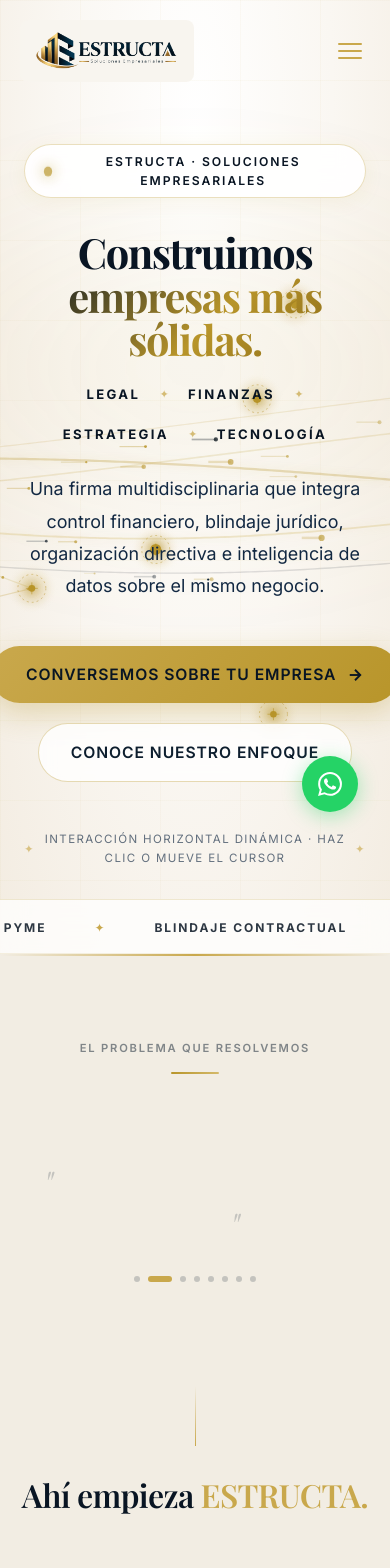
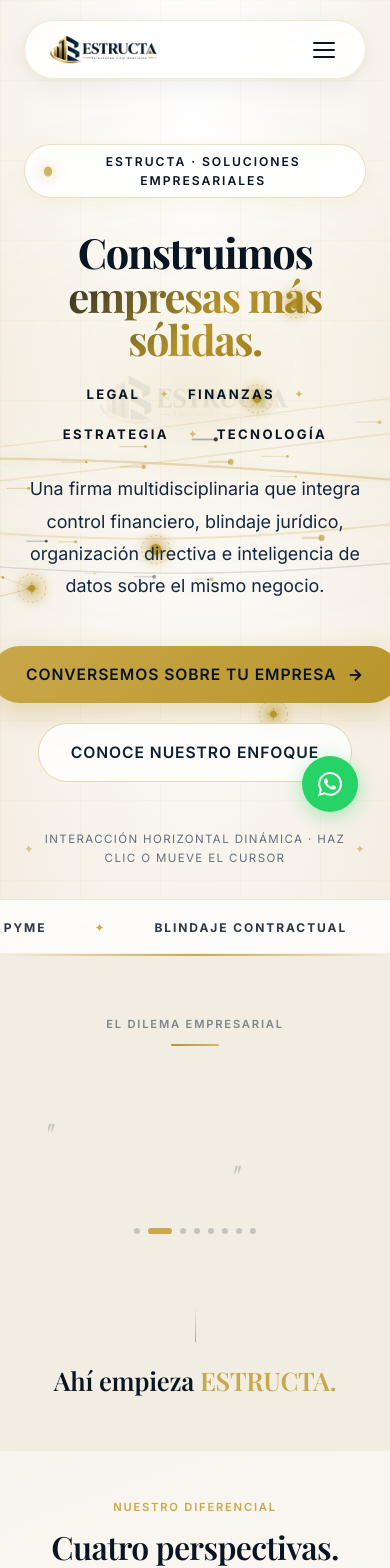
Before and after one commit to vivacius/estructa-web, a Next.js app: page / in a window 390 px wide. Shown: the top 1568 px of the page. Built offline with nearby package versions, Linux system fonts and the light colour scheme; a web font is replaced by a local one.

Commit message:
Add diffused watermark logo to canvas, elevate navbar to floating island capsule, compact all sections and eliminate redundancy

```diff
--- a/src/components/canvas/HeroCanvas.tsx
+++ b/src/components/canvas/HeroCanvas.tsx
@@ -202,6 +202,16 @@
     window.addEventListener("resize", handleResize);
     window.addEventListener("mousemove", handleMouseMove);
     canvas.addEventListener("mouseleave", handleMouseLeave);
+    // Load Logo for diffused watermark in canvas
+    const logoImg = typeof window !== "undefined" ? new window.Image() : null;
+    let logoLoaded = false;
+    if (logoImg) {
+      logoImg.src = "/images/logo.png";
+      logoImg.onload = () => {
+        logoLoaded = true;
+      };
+    }
+
     canvas.addEventListener("click", handleClick);
 
     handleResize();
@@ -216,6 +226,49 @@
       mouse.y += (mouse.targetY - mouse.y) * 0.06;
 
       ctx.clearRect(0, 0, width, height);
+
+      // --- DIFFUSED LOGO WATERMARK ---
+      if (logoLoaded && logoImg && logoImg.width > 0) {
+        ctx.save();
+        const logoTargetWidth = Math.min(width * 0.52, 540);
+        const logoAspectRatio = logoImg.height / logoImg.width;
+        const logoTargetHeight = logoTargetWidth * logoAspectRatio;
+        const centerX = width / 2;
+        const centerY = height * 0.42;
+
+        // Subtle breathing scale
+        const breathe = 1 + Math.sin(time * 0.6) * 0.012;
+
+        // Radial gold ambient aura behind watermark
+        const aura = ctx.createRadialGradient(
+          centerX,
+          centerY,
+          10,
+          centerX,
+          centerY,
+          logoTargetWidth * 0.6
+        );
+        aura.addColorStop(0, "rgba(184, 149, 42, 0.09)");
+        aura.addColorStop(0.5, "rgba(201, 168, 76, 0.03)");
+        aura.addColorStop(1, "rgba(255, 255, 255, 0)");
+        ctx.fillStyle = aura;
+        ctx.beginPath();
+        ctx.arc(centerX, centerY, logoTargetWidth * 0.6, 0, Math.PI * 2);
+        ctx.fill();
+
+        // Draw diffused logo watermark
+        ctx.globalAlpha = 0.07;
+        ctx.translate(centerX, centerY);
+        ctx.scale(breathe, breathe);
+        ctx.drawImage(
+          logoImg,
+          -logoTargetWidth / 2,
+          -logoTargetHeight / 2,
+          logoTargetWidth,
+          logoTargetHeight
+        );
+        ctx.restore();
+      }
 
       // --- 1. ARCHITECTURAL GRID ACCENTS & HORIZON CROSSHAIRS ---
       ctx.save();
--- a/src/components/layout/Navbar.tsx
+++ b/src/components/layout/Navbar.tsx
@@ -16,7 +16,7 @@
   const [menuOpen, setMenuOpen] = useState(false);
 
   useEffect(() => {
-    const onScroll = () => setScrolled(window.scrollY > 40);
+    const onScroll = () => setScrolled(window.scrollY > 25);
     window.addEventListener("scroll", onScroll, { passive: true });
     return () => window.removeEventListener("scroll", onScroll);
   }, []);
@@ -33,76 +33,119 @@
       <header
         style={{
           position: "fixed",
-          top: 0,
+          top: scrolled ? "0.75rem" : "1.25rem",
           left: 0,
           right: 0,
           zIndex: 100,
-          transition: "all 0.4s cubic-bezier(0.4,0,0.2,1)",
-          background: scrolled ? "rgba(8,20,32,0.92)" : "transparent",
-          backdropFilter: scrolled ? "blur(20px)" : "none",
-          WebkitBackdropFilter: scrolled ? "blur(20px)" : "none",
-          borderBottom: scrolled ? "1px solid rgba(184,149,42,0.12)" : "none",
-          padding: scrolled ? "0.75rem 0" : "1.25rem 0",
+          transition: "all 0.4s cubic-bezier(0.16, 1, 0.3, 1)",
+          padding: "0 1.5rem",
+          display: "flex",
+          justifyContent: "center",
+          pointerEvents: "none",
         }}
       >
-        <div className="container" style={{ display: "flex", alignItems: "center", justifyContent: "space-between" }}>
-          {/* Logo */}
-          <Link href="/" style={{ display: "flex", alignItems: "center" }}>
-            <div style={{
-              background: scrolled ? "transparent" : "rgba(248,245,239,0.95)",
-              borderRadius: "8px",
-              padding: scrolled ? "0" : "6px 12px",
+        <div
+          style={{
+            pointerEvents: "auto",
+            width: "100%",
+            maxWidth: "1180px",
+            background: scrolled
+              ? "rgba(9, 21, 35, 0.92)"
+              : "rgba(255, 255, 255, 0.85)",
+            backdropFilter: "blur(20px)",
+            WebkitBackdropFilter: "blur(20px)",
+            border: scrolled
+              ? "1px solid rgba(184, 149, 42, 0.25)"
+              : "1px solid rgba(184, 149, 42, 0.2)",
+            boxShadow: scrolled
+              ? "0 12px 32px rgba(0, 0, 0, 0.25), 0 2px 8px rgba(184, 149, 42, 0.15)"
+              : "0 8px 30px rgba(13, 30, 46, 0.06), 0 2px 8px rgba(184, 149, 42, 0.08)",
+            borderRadius: "9999px",
+            padding: "0.6rem 1.4rem",
+            display: "flex",
+            alignItems: "center",
+            justifyContent: "space-between",
             transition: "all 0.4s ease",
-            }}>
+          }}
+        >
+          {/* Logo — Clean transparent blend, no clumsy box */}
+          <Link
+            href="/"
+            style={{
+              display: "flex",
+              alignItems: "center",
+              textDecoration: "none",
+              gap: "0.75rem",
+            }}
+          >
             <Image
               src="/images/logo.png"
-                alt="ESTRUCTA - Soluciones Empresariales"
-                width={180}
-                height={54}
+              alt="ESTRUCTA · Soluciones Empresariales"
+              width={160}
+              height={44}
               priority
               style={{
-                  height: scrolled ? "42px" : "50px",
+                height: "38px",
                 width: "auto",
-                  transition: "all 0.4s ease",
+                transition: "filter 0.3s ease",
                 filter: scrolled ? "brightness(0) invert(1)" : "none",
               }}
             />
-            </div>
           </Link>
 
-          {/* Desktop Nav */}
-          <nav style={{ display: "flex", alignItems: "center", gap: "2rem" }} className="hide-mobile">
+          {/* Desktop Navigation Links */}
+          <nav
+            style={{ display: "flex", alignItems: "center", gap: "2.2rem" }}
+            className="hide-mobile"
+          >
             {navLinks.map((link) => (
               <a
                 key={link.href}
                 href={link.href}
                 onClick={(e) => handleNav(e, link.href)}
                 style={{
-                  color: scrolled ? "rgba(240,237,232,0.9)" : "var(--navy-deepest)",
+                  color: scrolled ? "rgba(240, 237, 232, 0.85)" : "var(--navy-deepest)",
                   fontSize: "0.82rem",
                   fontWeight: 600,
-                  letterSpacing: "0.08em",
+                  letterSpacing: "0.06em",
                   textTransform: "uppercase",
-                  transition: "color 0.2s",
+                  transition: "all 0.2s ease",
                   position: "relative",
+                  textDecoration: "none",
+                  padding: "0.2rem 0",
                 }}
-                onMouseEnter={(e) => (e.currentTarget.style.color = "#C9A84C")}
-                onMouseLeave={(e) => (e.currentTarget.style.color = scrolled ? "rgba(240,237,232,0.9)" : "var(--navy-deepest)")}
+                onMouseEnter={(e) => {
+                  e.currentTarget.style.color = "#B8952A";
+                }}
+                onMouseLeave={(e) => {
+                  e.currentTarget.style.color = scrolled
+                    ? "rgba(240, 237, 232, 0.85)"
+                    : "var(--navy-deepest)";
+                }}
               >
                 {link.label}
               </a>
             ))}
+
+            {/* CTA Button in Navbar */}
             <a
               href="#contacto"
               onClick={(e) => handleNav(e, "#contacto")}
               className="btn btn-primary"
-              style={{ padding: "0.6rem 1.4rem", fontSize: "0.75rem" }}
+              style={{
+                padding: "0.55rem 1.4rem",
+                fontSize: "0.78rem",
+                fontWeight: 600,
+                letterSpacing: "0.08em",
+                borderRadius: "9999px",
+                boxShadow: "0 4px 14px rgba(184, 149, 42, 0.25)",
+              }}
             >
               Conversemos
             </a>
           </nav>
 
-          {/* Mobile Hamburger */}
+          {/* Mobile Hamburger Button */}
           <button
             onClick={() => setMenuOpen(!menuOpen)}
             className="show-mobile-only"
@@ -112,22 +155,26 @@
               gap: "5px",
               padding: "8px",
               background: "transparent",
+              border: "none",
+              cursor: "pointer",
             }}
-            aria-label="Menú"
+            aria-label="Abrir Menú"
           >
             {[0, 1, 2].map((i) => (
               <span
                 key={i}
                 style={{
                   display: "block",
-                  width: "24px",
+                  width: "22px",
                   height: "2px",
-                  background: "#C9A84C",
+                  background: scrolled ? "#FFFFFF" : "#091523",
                   borderRadius: "2px",
                   transition: "all 0.3s ease",
                   transform: menuOpen
-                    ? i === 0 ? "rotate(45deg) translate(5px,5px)"
-                    : i === 1 ? "opacity: 0"
+                    ? i === 0
+                      ? "rotate(45deg) translate(5px,5px)"
+                      : i === 1
+                      ? "opacity: 0"
                       : "rotate(-45deg) translate(5px,-5px)"
                     : "none",
                   opacity: menuOpen && i === 1 ? 0 : 1,
@@ -138,52 +185,65 @@
         </div>
       </header>
 
-      {/* Mobile Menu */}
+      {/* Mobile Menu Overlay */}
+      {menuOpen && (
         <div
           style={{
             position: "fixed",
             inset: 0,
+            background: "rgba(9, 21, 35, 0.97)",
+            backdropFilter: "blur(24px)",
             zIndex: 99,
-          background: "rgba(9,21,35,0.98)",
-          backdropFilter: "blur(20px)",
             display: "flex",
             flexDirection: "column",
+            justifyContent: "center",
             alignItems: "center",
-          justifyContent: "center",
-          gap: "2.5rem",
-          transform: menuOpen ? "translateX(0)" : "translateX(100%)",
-          transition: "transform 0.4s cubic-bezier(0.4,0,0.2,1)",
+            gap: "2rem",
+            padding: "2rem",
           }}
         >
-        {navLinks.map((link, i) => (
+          <div style={{ marginBottom: "1rem" }}>
+            <Image
+              src="/images/logo.png"
+              alt="ESTRUCTA"
+              width={160}
+              height={44}
+              style={{ filter: "brightness(0) invert(1)" }}
+            />
+          </div>
+
+          {navLinks.map((link) => (
             <a
               key={link.href}
               href={link.href}
               onClick={(e) => handleNav(e, link.href)}
               style={{
                 color: "var(--ivory)",
-              fontFamily: "var(--font-display)",
-              fontSize: "1.8rem",
+                fontSize: "1.25rem",
                 fontWeight: 600,
-              opacity: menuOpen ? 1 : 0,
-              transform: menuOpen ? "translateY(0)" : "translateY(20px)",
-              transition: `opacity 0.4s ease ${i * 0.07}s, transform 0.4s ease ${i * 0.07}s`,
+                letterSpacing: "0.08em",
+                textTransform: "uppercase",
+                textDecoration: "none",
               }}
-            onMouseEnter={(e) => (e.currentTarget.style.color = "#C9A84C")}
-            onMouseLeave={(e) => (e.currentTarget.style.color = "var(--ivory)")}
             >
               {link.label}
             </a>
           ))}
+
           <a
             href="#contacto"
             onClick={(e) => handleNav(e, "#contacto")}
             className="btn btn-primary"
-          style={{ marginTop: "1rem" }}
+            style={{
+              marginTop: "1rem",
+              padding: "0.85rem 2rem",
+              fontSize: "0.95rem",
+            }}
           >
-          Conversemos
+            Conversemos sobre tu empresa
           </a>
         </div>
+      )}
     </>
   );
 }
--- a/src/sections/Contact.tsx
+++ b/src/sections/Contact.tsx
@@ -38,7 +38,7 @@
       id="contacto"
       style={{
         background: "linear-gradient(160deg, var(--ivory) 0%, var(--white-warm) 100%)",
-        padding: "clamp(5rem, 10vw, 9rem) 0",
+        padding: "clamp(3.5rem, 5vw, 5rem) 0",
         position: "relative",
         overflow: "hidden",
       }}
--- a/src/sections/Diagnosis.tsx
+++ b/src/sections/Diagnosis.tsx
@@ -52,7 +52,7 @@
       id="diagnostico"
       style={{
         background: "linear-gradient(160deg, var(--ivory-mid) 0%, var(--white-warm) 100%)",
-        padding: "clamp(5rem, 10vw, 9rem) 0",
+        padding: "clamp(3rem, 5vw, 4.5rem) 0",
         position: "relative",
         overflow: "hidden",
       }}
@@ -63,8 +63,8 @@
 
       <div className="container">
         {/* Header */}
-        <div style={{ textAlign: "center", marginBottom: "4rem" }}>
-          <span className="text-label" style={{ color: "var(--gold-mid)", display: "block", marginBottom: "1rem" }}>
+        <div style={{ textAlign: "center", marginBottom: "2.5rem" }}>
+          <span className="text-label" style={{ color: "var(--gold-mid)", display: "block", marginBottom: "0.75rem" }}>
             Nuestro primer paso
           </span>
           <h2
--- a/src/sections/ExternalTeam.tsx
+++ b/src/sections/ExternalTeam.tsx
@@ -30,7 +30,7 @@
       style={{
         position: "relative",
         overflow: "hidden",
-        minHeight: "700px",
+        minHeight: "520px",
         display: "flex",
         alignItems: "center",
       }}
@@ -51,7 +51,7 @@
         }} />
       </div>
 
-      <div className="container" style={{ position: "relative", zIndex: 2, padding: "clamp(5rem, 10vw, 9rem) clamp(1.25rem, 4vw, 3rem)" }}>
+      <div className="container" style={{ position: "relative", zIndex: 2, padding: "clamp(3rem, 5vw, 4.5rem) clamp(1.25rem, 4vw, 3rem)" }}>
         <div style={{ display: "grid", gridTemplateColumns: "1fr 1fr", gap: "5rem", alignItems: "center" }}>
           {/* Left */}
           <div
--- a/src/sections/Methodology.tsx
+++ b/src/sections/Methodology.tsx
@@ -45,7 +45,7 @@
       ref={ref as React.RefObject<HTMLElement>}
       style={{
         background: "var(--ivory)",
-        padding: "clamp(5rem, 10vw, 9rem) 0",
+        padding: "clamp(3rem, 5vw, 4.5rem) 0",
         position: "relative",
         overflow: "hidden",
       }}
@@ -58,8 +58,8 @@
 
       <div className="container" style={{ position: "relative", zIndex: 2 }}>
         {/* Header */}
-        <div style={{ textAlign: "center", marginBottom: "4.5rem" }}>
-          <span className="text-label" style={{ color: "var(--gold-mid)", display: "block", marginBottom: "1rem" }}>Metodología</span>
+        <div style={{ textAlign: "center", marginBottom: "2.5rem" }}>
+          <span className="text-label" style={{ color: "var(--gold-mid)", display: "block", marginBottom: "0.75rem" }}>Metodología</span>
           <h2
             className="text-display-lg"
             style={{
--- a/src/sections/Perspectives.tsx
+++ b/src/sections/Perspectives.tsx
@@ -52,7 +52,7 @@
       id="que-hacemos"
       style={{
         background: "linear-gradient(160deg, var(--ivory) 0%, var(--white-warm) 100%)",
-        padding: "clamp(5rem, 10vw, 9rem) 0",
+        padding: "clamp(3rem, 5vw, 4.5rem) 0",
         position: "relative",
         overflow: "hidden",
       }}
@@ -69,8 +69,8 @@
 
       <div className="container">
         {/* Header */}
-        <div style={{ textAlign: "center", marginBottom: "4.5rem" }}>
-          <span className="text-label" style={{ color: "var(--gold-mid)", display: "block", marginBottom: "1rem" }}>
+        <div style={{ textAlign: "center", marginBottom: "2.5rem" }}>
+          <span className="text-label" style={{ color: "var(--gold-mid)", display: "block", marginBottom: "0.75rem" }}>
             Nuestro diferencial
           </span>
           <h2
--- a/src/sections/Problems.tsx
+++ b/src/sections/Problems.tsx
@@ -44,7 +44,7 @@
       ref={ref as React.RefObject<HTMLElement>}
       style={{
         background: "var(--ivory-mid)",
-        padding: "clamp(5rem, 10vw, 9rem) 0",
+        padding: "clamp(3.5rem, 5vw, 4.5rem) 0",
         overflow: "hidden",
         position: "relative",
       }}
@@ -59,10 +59,10 @@
 
       <div className="container">
         {/* Section label */}
-        <div style={{ textAlign: "center", marginBottom: "3rem" }}
+        <div style={{ textAlign: "center", marginBottom: "1.75rem" }}
           className={`reveal ${visible ? "visible" : ""}`}>
-          <span className="text-label text-muted-l">El problema que resolvemos</span>
-          <span className="gold-line" style={{ margin: "0.75rem auto 0" }} />
+          <span className="text-label text-muted-l">El dilema empresarial</span>
+          <span className="gold-line" style={{ margin: "0.5rem auto 0" }} />
         </div>
 
         {/* Rotating phrase */}
@@ -131,17 +131,17 @@
         {/* Resolution line */}
         <div
           className={`reveal ${visible ? "visible" : ""}`}
-          style={{ textAlign: "center", marginTop: "4rem" }}
+          style={{ textAlign: "center", marginTop: "2rem" }}
         >
           <div style={{
             display: "inline-block",
             width: "1px",
-            height: "60px",
+            height: "36px",
             background: "linear-gradient(to bottom, transparent, var(--gold-mid))",
-            marginBottom: "1.5rem",
+            marginBottom: "1rem",
           }} />
           <h3
-            className="text-display-lg"
+            className="text-display-md"
             style={{ color: "var(--navy-deepest)" }}
           >
             Ahí empieza <span style={{ color: "var(--gold-mid)" }}>ESTRUCTA.</span>
--- a/src/sections/Solutions.tsx
+++ b/src/sections/Solutions.tsx
@@ -65,14 +65,14 @@
       id="soluciones"
       style={{
         background: "linear-gradient(180deg, var(--ivory) 0%, var(--white-warm) 100%)",
-        padding: "clamp(5rem, 10vw, 9rem) 0",
+        padding: "clamp(3rem, 5vw, 4.5rem) 0",
         position: "relative",
       }}
     >
       <div className="container">
         {/* Header */}
-        <div style={{ marginBottom: "4rem" }}>
-          <span className="text-label text-muted-l" style={{ display: "block", marginBottom: "1rem" }}>Lo que resolvemos</span>
+        <div style={{ marginBottom: "2.5rem" }}>
+          <span className="text-label text-muted-l" style={{ display: "block", marginBottom: "0.75rem" }}>Lo que resolvemos</span>
           <div style={{ display: "flex", justifyContent: "space-between", alignItems: "flex-end", gap: "2rem", flexWrap: "wrap" }}>
             <h2
               className="text-display-lg text-navy"
--- a/src/sections/Technology.tsx
+++ b/src/sections/Technology.tsx
@@ -35,7 +35,7 @@
       ref={ref as React.RefObject<HTMLElement>}
       style={{
         background: "var(--ivory)",
-        padding: "clamp(5rem, 10vw, 9rem) 0",
+        padding: "clamp(3rem, 5vw, 4.5rem) 0",
         position: "relative",
         overflow: "hidden",
       }}
```
Lines whose indentation alone changed are shown as unchanged.
